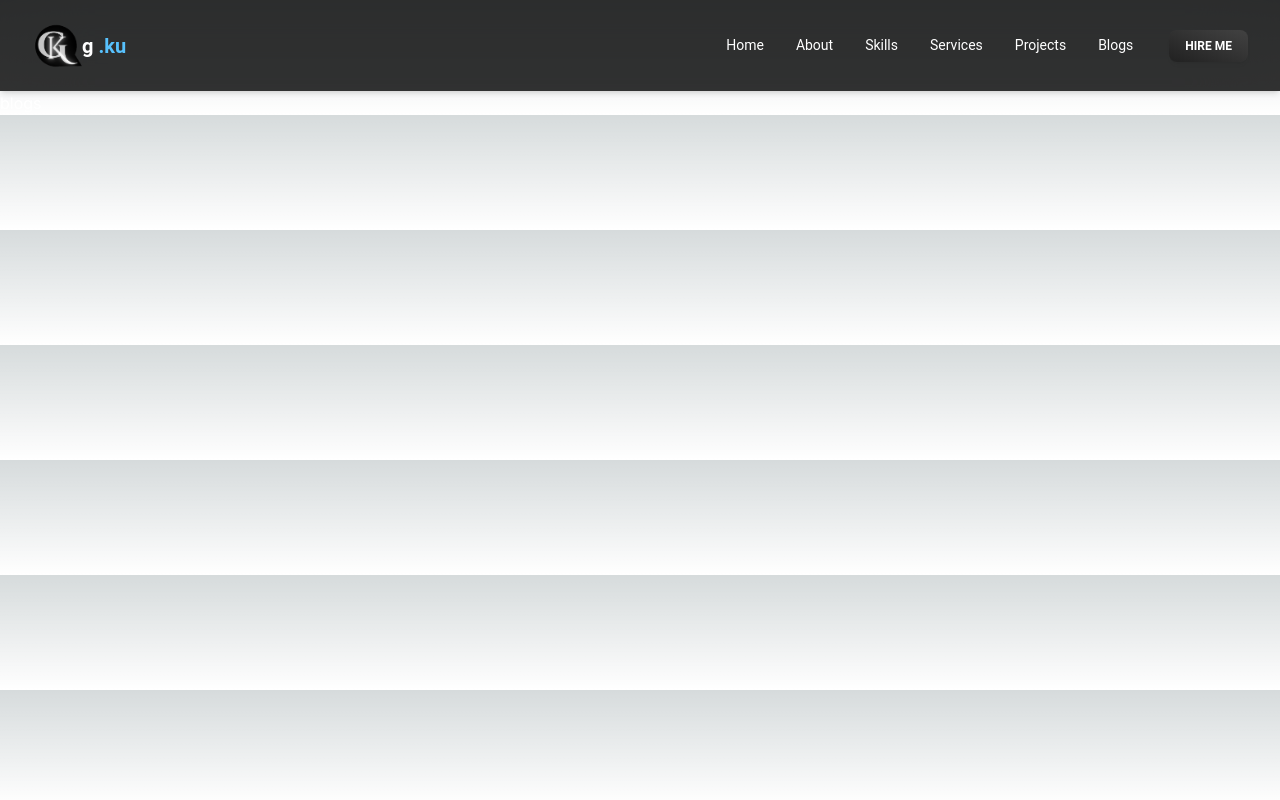
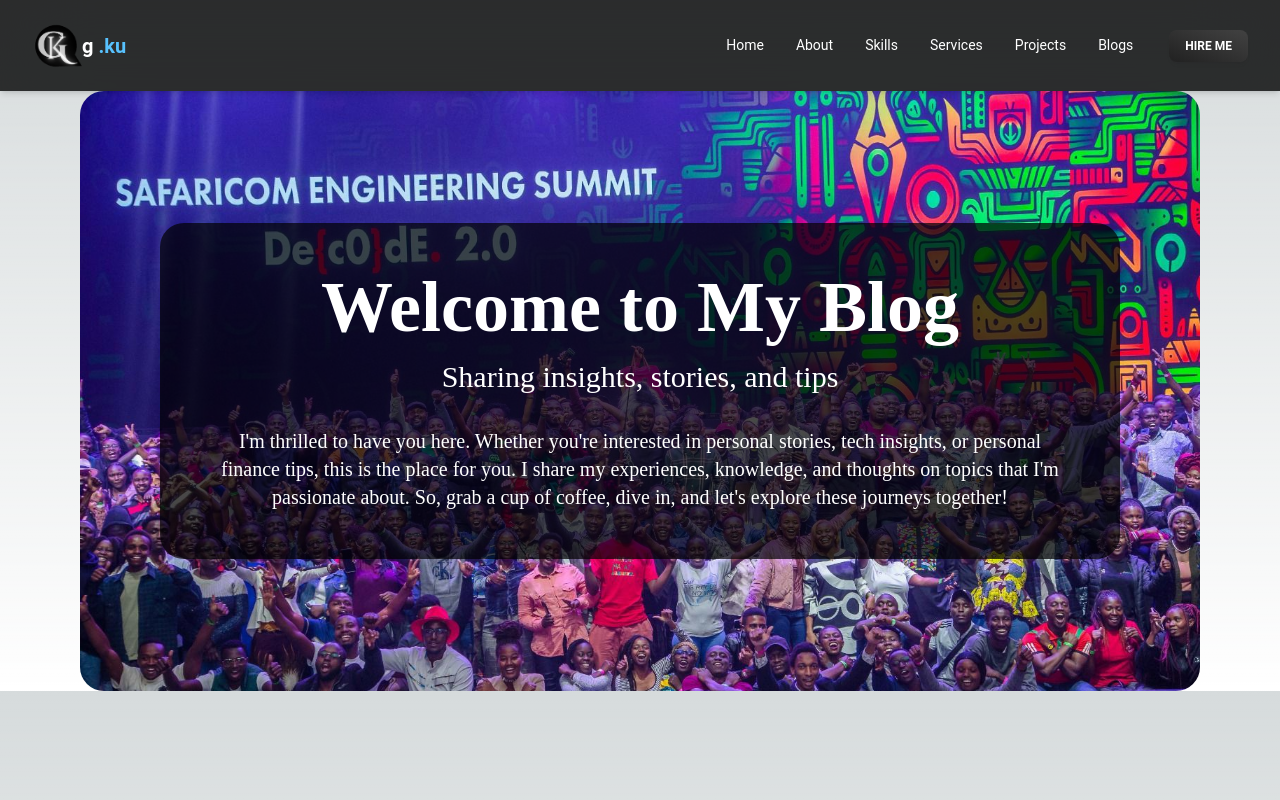
Before and after one commit to gilbert-ku/g.ku, a Next.js app: page /blogs in a window 1280 px wide. Built offline with nearby package versions, Linux system fonts and the light colour scheme.

Commit message:
add blog landing page

```diff
--- a/app/blogs/page.jsx
+++ b/app/blogs/page.jsx
@@ -1,10 +1,17 @@
+import Image from "next/image"
 
 
 const Blogs = () => {
   return (
     <>
-    <main className='text-white'>
-      <h1>blogs</h1>
+    <main className="min-h-[450px] md:min-h-[600px] mx-5 lg:mx-20 bg-no-repeat bg-cover md:rounded-3xl flex justify-center items-center bg-gradient-to-b from-white to-blue-gray-500" style={{ backgroundImage: `url("/blogbg.jpeg")` }}>
+      <div className="bg-black bg-opacity-70 p-6 md:p-12 md:rounded-3xl w-full max-w-screen-lg mx-auto text-white font-serif">
+        <h1 className="text-5xl md:text-7xl font-extrabold text-center">Welcome to My Blog</h1>
+        <p className="text-2xl md:text-3xl mt-4 text-center">Sharing insights, stories, and tips</p>
+        <p className="text-lg md:text-xl mt-8 leading-relaxed text-center">
+          I'm thrilled to have you here. Whether you're interested in personal stories, tech insights, or personal finance tips, this is the place for you. I share my experiences, knowledge, and thoughts on topics that I'm passionate about. So, grab a cup of coffee, dive in, and let's explore these journeys together!
+        </p>
+      </div>
     </main>
 
     </>
@@ -12,3 +19,33 @@
 }
 
 export default Blogs
+
+
+
+
+
+
+{/* <main className='text-white  min-h-[450] md:min-h-[600px] mx -5 lg:mx-20 bg-no-repeat bg-cover md:rounded-3xl  flex justify-center items-center bg-gradient-to-b from-white to-blue-gray-500' style={{backgroundImage:`url("/blogbg.jpeg")`}}>
+    <main className='text-white bg-gradient-to-r from-transparent from-50% via-light-blue-500 via-30%  to-light-blue-600 to-30% h-96 w-full relative'>
+    <main className='text-white bg-gradient-to-t from-[rgba(117,157,185,0.5)] via-[#627380] to-[#000000] h-96 w-full relative'>
+      <Image
+      src="/blogbg.jpeg"
+      // height="100%"
+      // width="100%"
+      alt="blog BG"
+      layout="fill"
+      // objectFit="cover"
+      className="object-cover absolute  object-left-topx mix-blend-overlay "
+      />
+
+      <div className="text-white p-5 font-serif container  bg-black bg-opacity-70 md:p-11 md:rounded-3xl w-full  ">
+        <h1 className="text-4xl md:text-8xl font-extrabold text-center ">Blogs</h1>
+        <p className="font-semibold text-2xl md:text-3xl"></p>
+        <p className="text-xl md:text-4xl mt-8">
+          I'm thrilled to have you here.
+          Whether you're interested in personal stories, tech insights, or personal finance tips, this is the place for you. I share my experiences,
+          knowledge, and thoughts on topics that I'm passionate about. So, grab a cup of coffee, dive in, and let's explore these journeys together!
+        </p>
+      </div>
+
+    </main> */}
```
